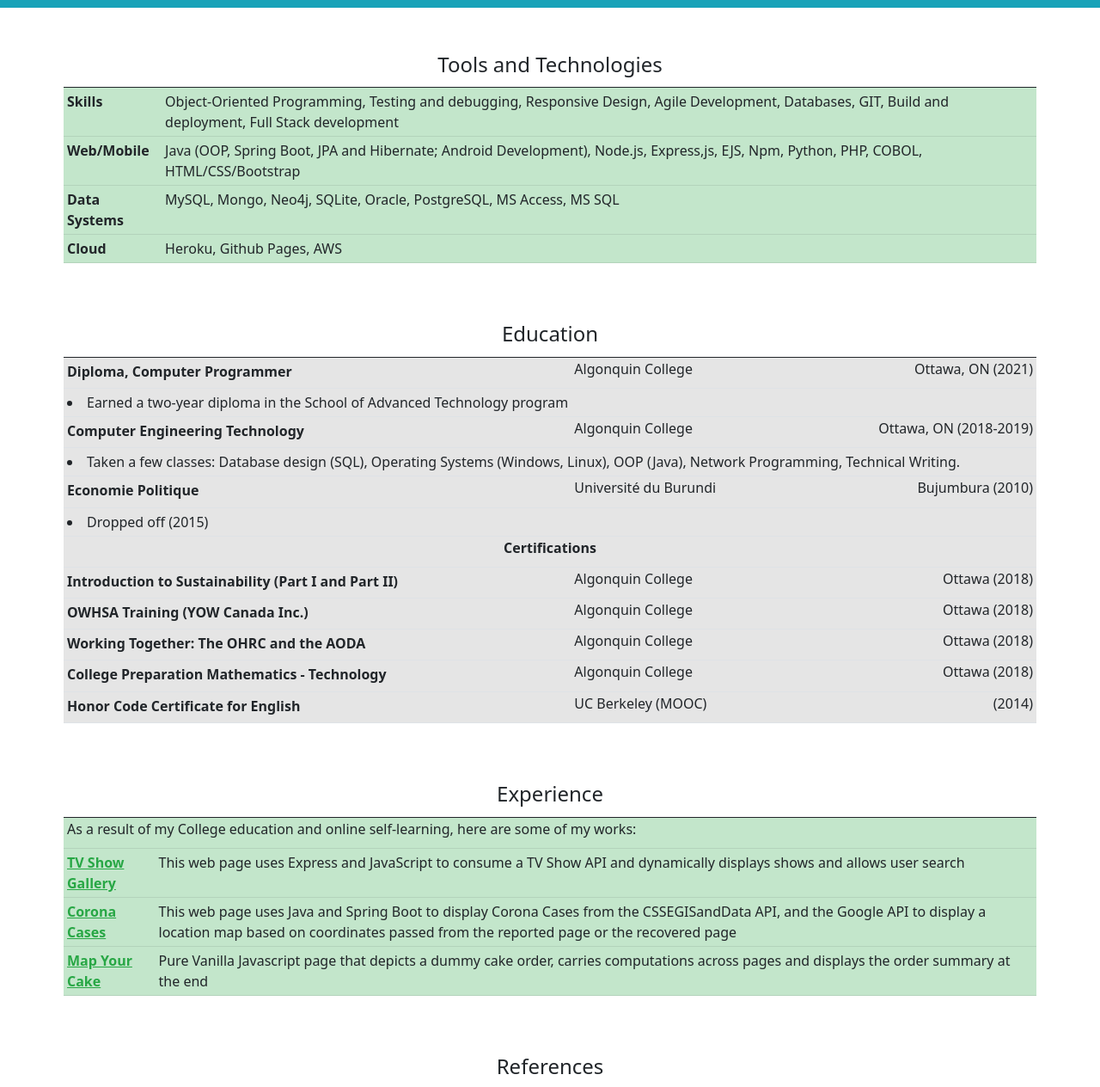
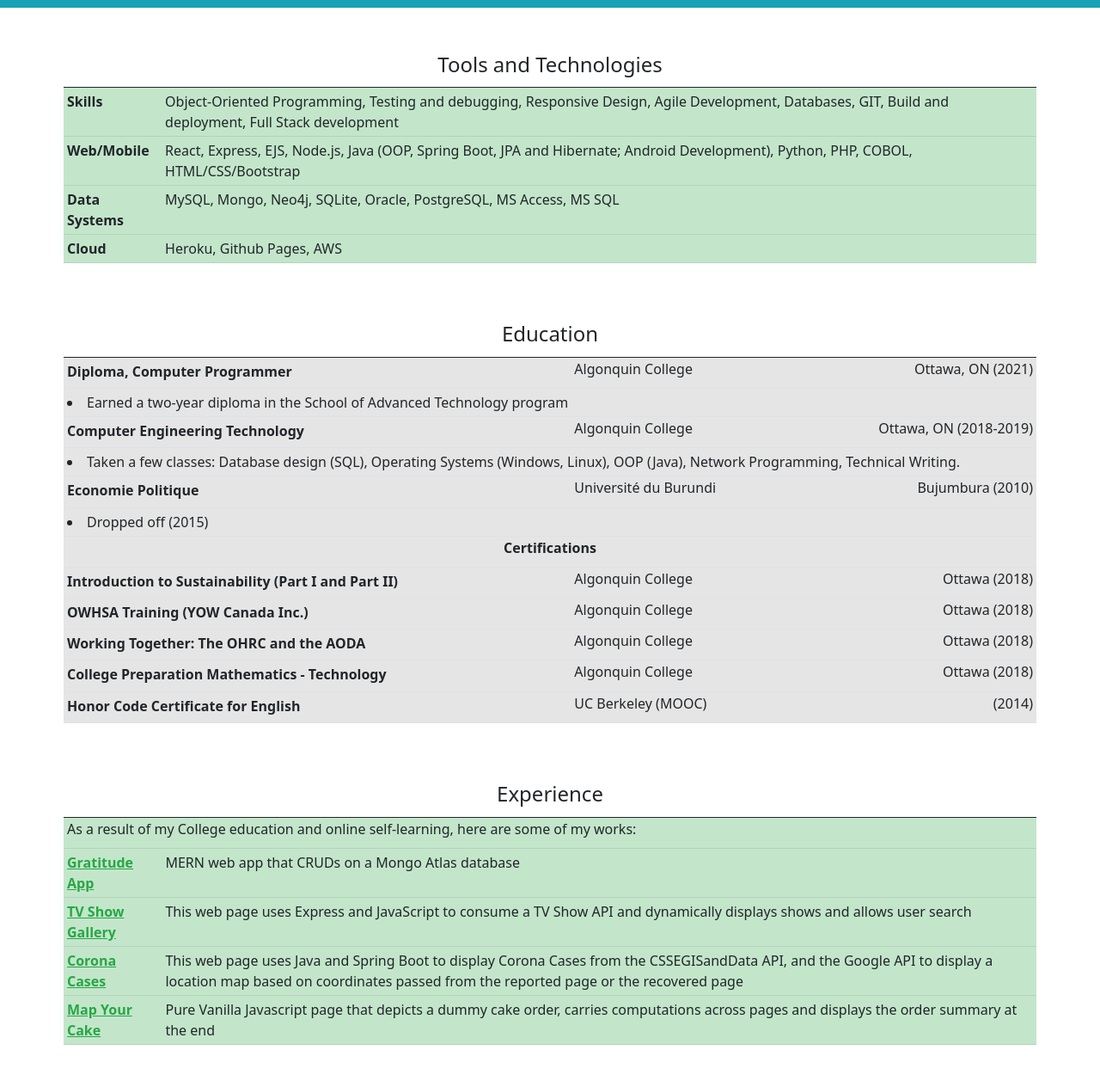
Before and after one commit to ntig0001/responsive_resume, a website: page dist/index.html in a window 1280 px wide. Shown: the part 367-1631 px from the top of the page at 86% size. Drawn offline with nearby package versions, Linux system fonts and the light colour scheme.

Commit message:
added gratitude app and updated skills

```diff
--- a/dist/index.html
+++ b/dist/index.html
@@ -80,7 +80,7 @@
             </tr>
             <tr>
               <th scope="row" class="text-left">Web/Mobile</th>
-              <td colspan="2" class="text-left">Java (OOP, Spring Boot, JPA and Hibernate; Android Development), Node.js, Express,js, EJS, Npm, Python, PHP, COBOL, HTML/CSS/Bootstrap</td>
+              <td colspan="2" class="text-left">React, Express, EJS, Node.js, Java (OOP, Spring Boot, JPA and Hibernate; Android Development), Python, PHP, COBOL, HTML/CSS/Bootstrap</td>
             </tr>
             <tr>
               <th scope="row" class="text-left">Data Systems</th>
@@ -164,6 +164,11 @@
             </tr>
             <tr>
               <th scope="row" class="text-left">
+              <a href="https://merngratitudeapp.herokuapp.com" class="link-success">Gratitude App</a></th>
+              <td colspan="2" class="text-left">MERN web app that CRUDs on a Mongo Atlas database</td>
+            </tr>
+            <tr>
+              <th scope="row" class="text-left">
               <a href="https://show-web-app.herokuapp.com/" class="link-success">TV Show Gallery</a></th>
               <td colspan="2" class="text-left">This web page uses Express and JavaScript to consume a TV Show API and dynamically displays shows and allows user search</td>
             </tr>
```
